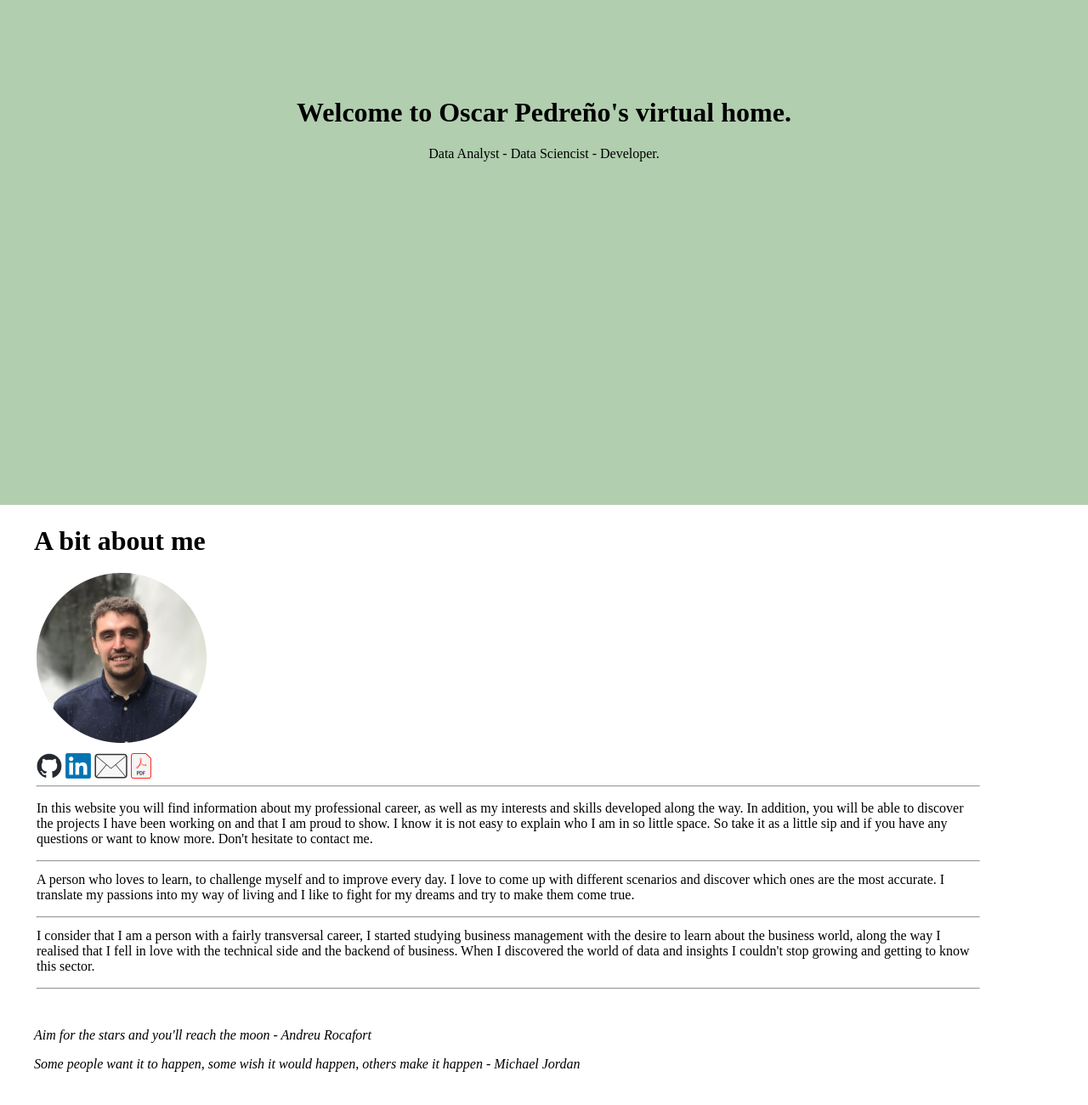
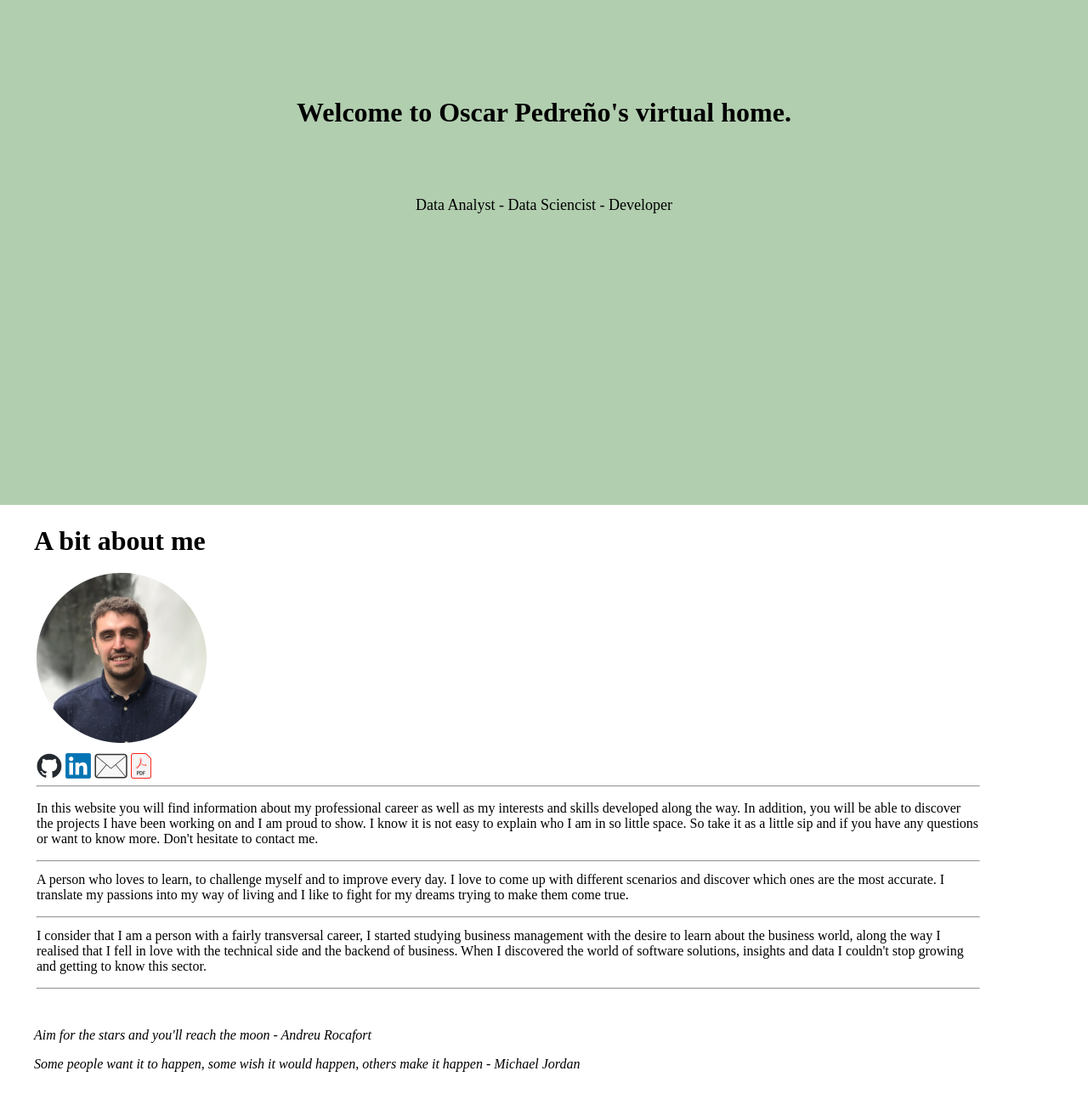
Before and after one commit to opedrenyo/cv, a plain HTML site: page index.html in a window 1280 px wide. Shown: the part 206-1506 px from the top of the page at 85% size. Drawn offline with Linux system fonts and the light colour scheme.

Commit message:
refactoring texts

```diff
--- a/index.html
+++ b/index.html
@@ -11,7 +11,7 @@
     <div class="welcome-container">
         <h1 class = "welcome text">Welcome to Oscar Pedreño's virtual home.</h1>
 
-        <p class = "text">Data Analyst - Data Sciencist - Developer.</p>
+        <p class = "role text">Data Analyst - Data Sciencist - Developer</p>
     </div>
 <div class="description-container">
         <table class="description-table">
@@ -34,7 +34,7 @@
             <tr>
                 <td>
                     <hr>
-                        <p class = "web-description description">In this website you will find information about my professional career, as well as my interests and skills developed along the way. In addition, you will be able to discover the projects I have been working on and that I am proud to show.
+                        <p class = "web-description description">In this website you will find information about my professional career as well as my interests and skills developed along the way. In addition, you will be able to discover the projects I have been working on and I am proud to show.
                             I know it is not easy to explain who I am in so little space. So take it as a little sip and if you have any questions or want to know more. Don't hesitate to contact me.
                         </p>
                         <hr>
@@ -42,14 +42,14 @@
             </tr>
             <tr>
                 <td>
-                    <p class="professional-description description">A person who loves to learn, to challenge myself and to improve every day. I love to come up with different scenarios and discover which ones are the most accurate. I translate my passions into my way of living and I like to fight for my dreams and try to make them come true.
+                    <p class="professional-description description">A person who loves to learn, to challenge myself and to improve every day. I love to come up with different scenarios and discover which ones are the most accurate. I translate my passions into my way of living and I like to fight for my dreams trying to make them come true.
                     </p>
                     <hr>
                 </td>
             </tr>
             <tr>
                 <td>
-                        <p class = "personal-description description">I consider that I am a person with a fairly transversal career, I started studying business management with the desire to learn about the business world, along the way I realised that I fell in love with the technical side and the backend of business. When I discovered the world of data and insights I couldn't stop growing and getting to know this sector.
+                        <p class = "personal-description description">I consider that I am a person with a fairly transversal career, I started studying business management with the desire to learn about the business world, along the way I realised that I fell in love with the technical side and the backend of business. When I discovered the world of software solutions, insights and data I couldn't stop growing and getting to know this sector.
                         </p>
                         <hr>
                 </td>
```
